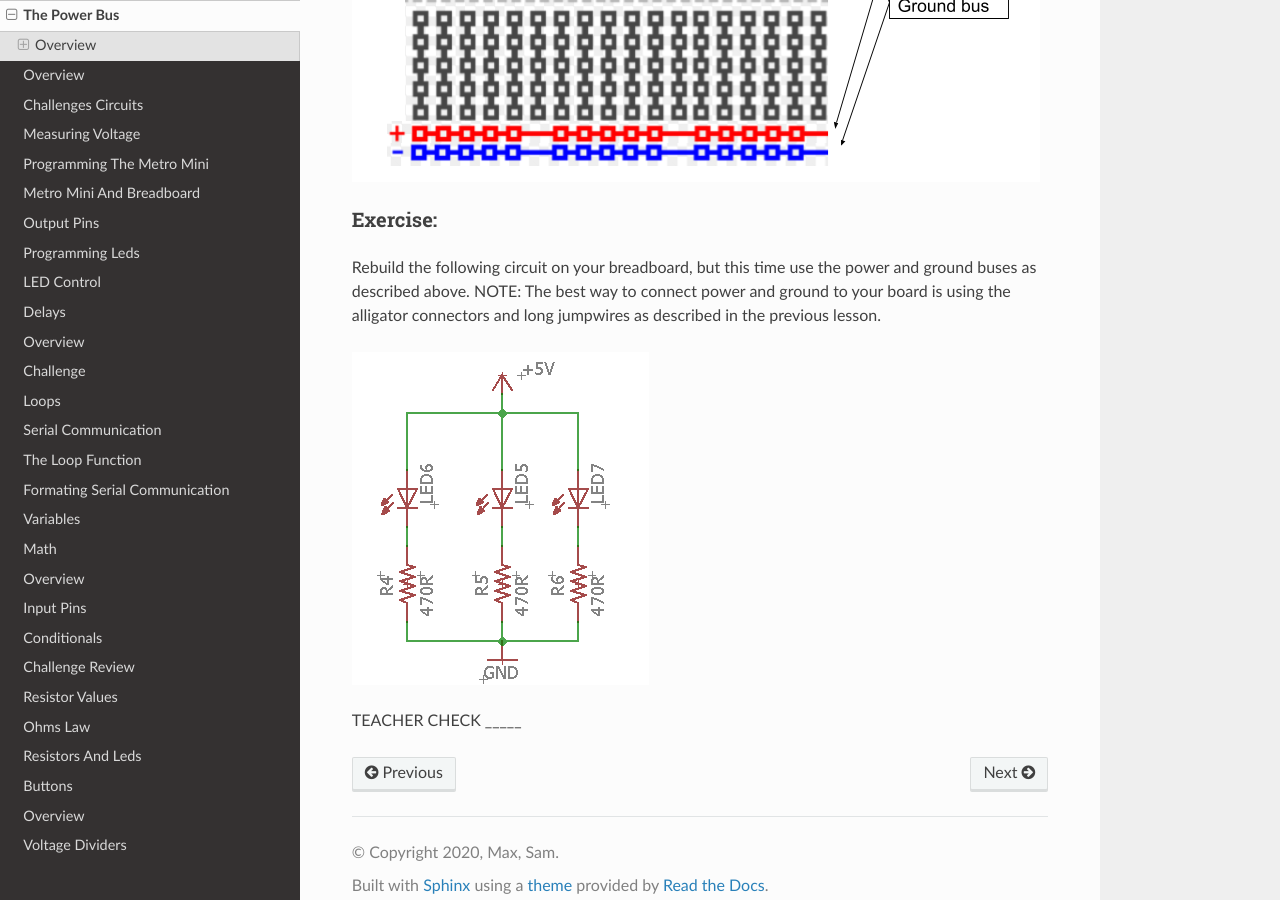
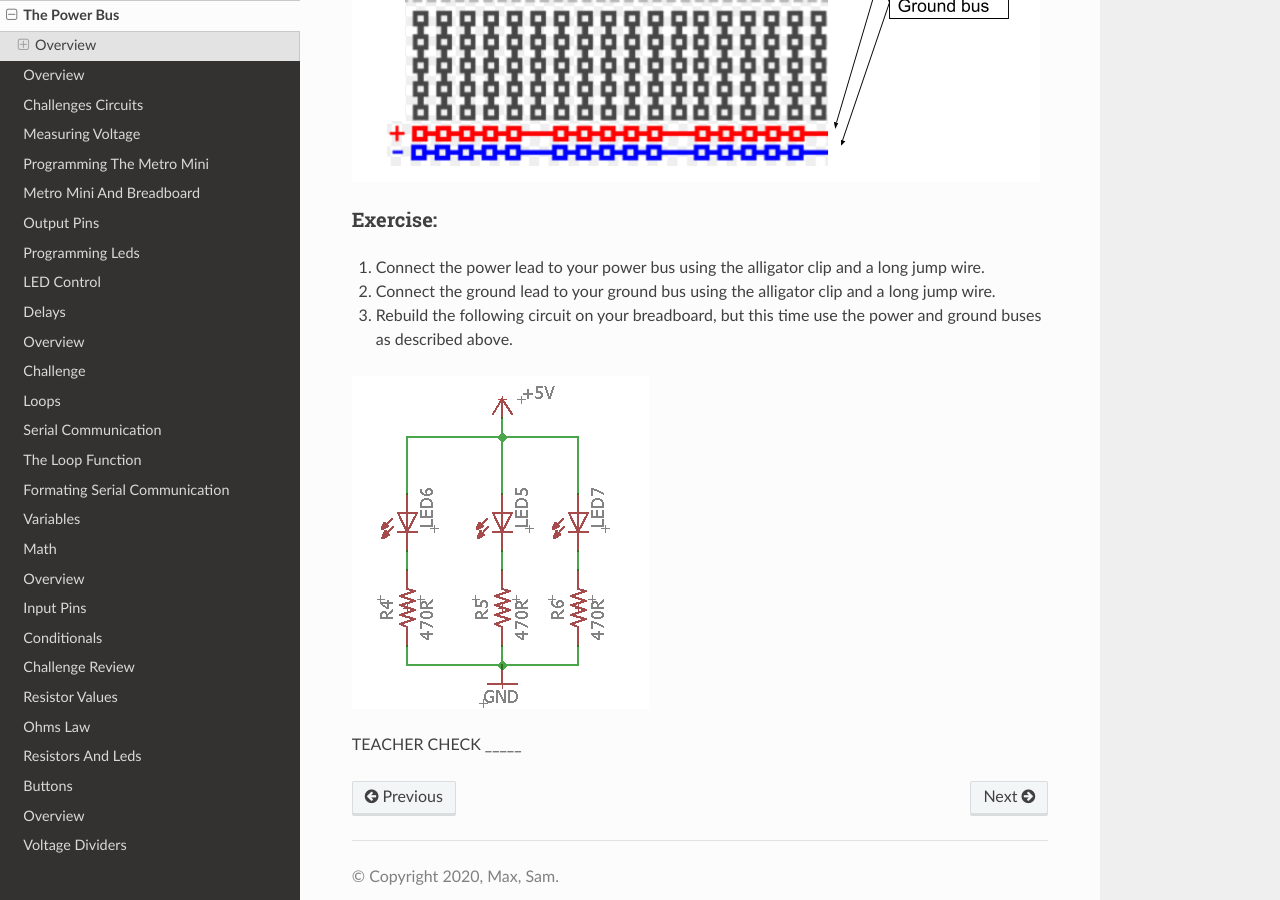
Before and after one commit to maxtkc/mvths-wiki, a Sphinx documentation site: the page built from docs/005-the-power-bus.rst, in a window 1280 px wide and 900 px high, scrolled down 745 px. Built offline with Sphinx 7.4.7 and the Read the Docs theme 2.0.0, drawn with Linux system fonts in a browser that asks for light colours; pages that are not in the unit, such as notebooks, are missing from menus.

Commit message:
Update 005-the-power-bus.rst

```diff
--- a/docs/005-the-power-bus.rst
+++ b/docs/005-the-power-bus.rst
@@ -12,8 +12,11 @@ Convention dictates that you connect the red rows to power or the positive lead
 
 Exercise:
 ~~~~~~~~~
+#. Connect the power lead to your power bus using the alligator clip and a long jump wire.
 
-Rebuild the following circuit on your breadboard, but this time use the power and ground buses as described above. NOTE: The best way to connect power and ground to your board is using the alligator connectors and long jumpwires as described in the previous lesson.
+#. Connect the ground lead to your ground bus using the alligator clip and a long jump wire.
+
+#. Rebuild the following circuit on your breadboard, but this time use the power and ground buses as described above.
 
 .. image:: images/image90.png
 
```
